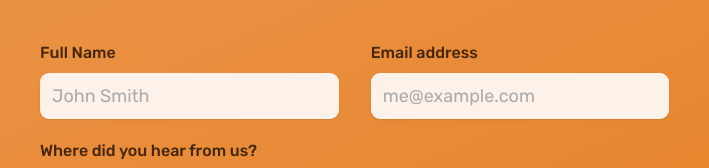
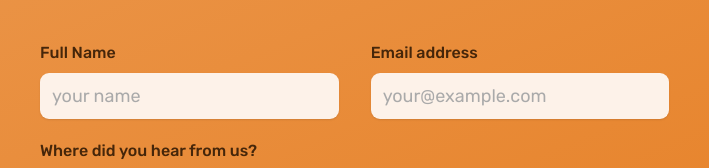
Before and after one commit to bahram-jafari/food_website, a plain HTML site: page index.html in a window 1280 px wide. Shown: the part 6846-7014 px from the top of the page, 96-805 px from the left. Drawn offline with nearby package versions, Linux system fonts and the light colour scheme; some packages are replaced by stand-ins of ours; a script that the page names is missing.

Commit message:
I just change the placeholder to your name

```diff
--- a/index.html
+++ b/index.html
@@ -598,7 +598,7 @@
                   <input
                     id="full-name"
                     type="text"
-                    placeholder="John Smith"
+                    placeholder="your name"
                     name="full-name"
                     required
                   />
@@ -609,7 +609,7 @@
                   <input
                     id="email"
                     type="email"
-                    placeholder="me@example.com"
+                    placeholder="your@example.com"
                     name="email"
                     required
                   />
```
